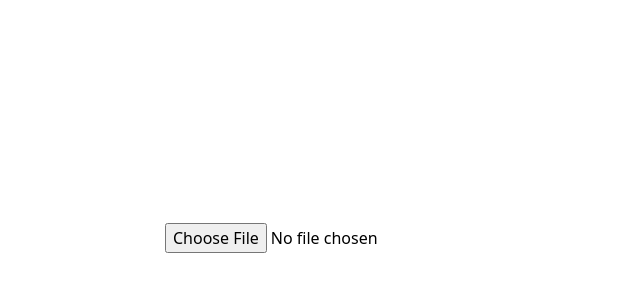
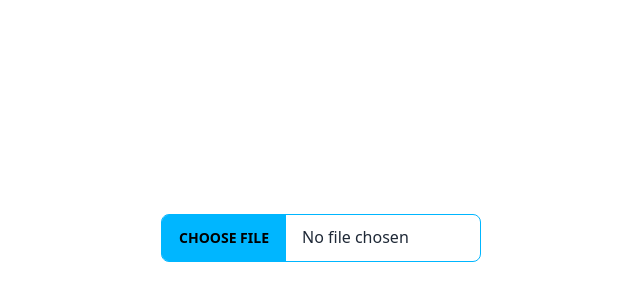
Before and after one commit to Debbl/reader-markdown, a Next.js app: page / in a window 1280 px wide. Shown: the part 162-462 px from the top of the page, without its empty margins (319-959 px from the left). Built offline with nearby package versions, Linux system fonts and the light colour scheme.

Commit message:
feat: use daisyui

```diff
--- a/package.json
+++ b/package.json
@@ -25,6 +25,7 @@
     "@types/react": "18.2.35",
     "@types/react-dom": "18.2.14",
     "autoprefixer": "10.4.16",
+    "daisyui": "^4.4.19",
     "eslint": "8.53.0",
     "eslint-config-next": "14.0.1",
     "postcss": "8.4.31",
--- a/src/app/api/hi/route.ts
+++ /dev/null
@@ -1,4 +0,0 @@
-// eslint-disable-next-line unused-imports/no-unused-vars
-export async function GET(request: Request) {
-  return new Response("Hi, Next.js!");
-}
--- a/src/app/page.tsx
+++ b/src/app/page.tsx
@@ -61,12 +61,12 @@ export default function Home() {
   return (
     <div className="flex h-full items-center justify-center py-2">
       {loading ? (
-        <div>Loading...</div>
+        <div className="loading loading-infinity loading-lg"></div>
       ) : isSelectFile ? (
         <div className="flex h-full flex-col gap-y-8">
           <header className="flex justify-end">
             <button
-              className="rounded border px-2 hover:text-blue-800"
+              className="btn btn-outline btn-info btn-sm"
               onClick={resetHtml}
             >
               reset
@@ -78,7 +78,12 @@ export default function Home() {
           />
         </div>
       ) : (
-        <input type="file" onChange={handleSelectFile} />
+        <input
+          type="file"
+          accept=".md"
+          className="file-input file-input-bordered file-input-info w-full max-w-xs"
+          onChange={handleSelectFile}
+        />
       )}
     </div>
   );
--- a/tailwind.config.ts
+++ b/tailwind.config.ts
@@ -1,4 +1,5 @@
 import type { Config } from "tailwindcss";
+import daisyui from "daisyui";
 
 const config: Config = {
   content: [
@@ -21,6 +22,10 @@ const config: Config = {
       },
     },
   },
-  plugins: [],
+  plugins: [daisyui],
+  daisyui: {
+    themes: ["light"],
+    logs: false,
+  },
 };
 export default config;
```
Also changed, not shown: 1 other file (tests, documents, lock files or other folders).
